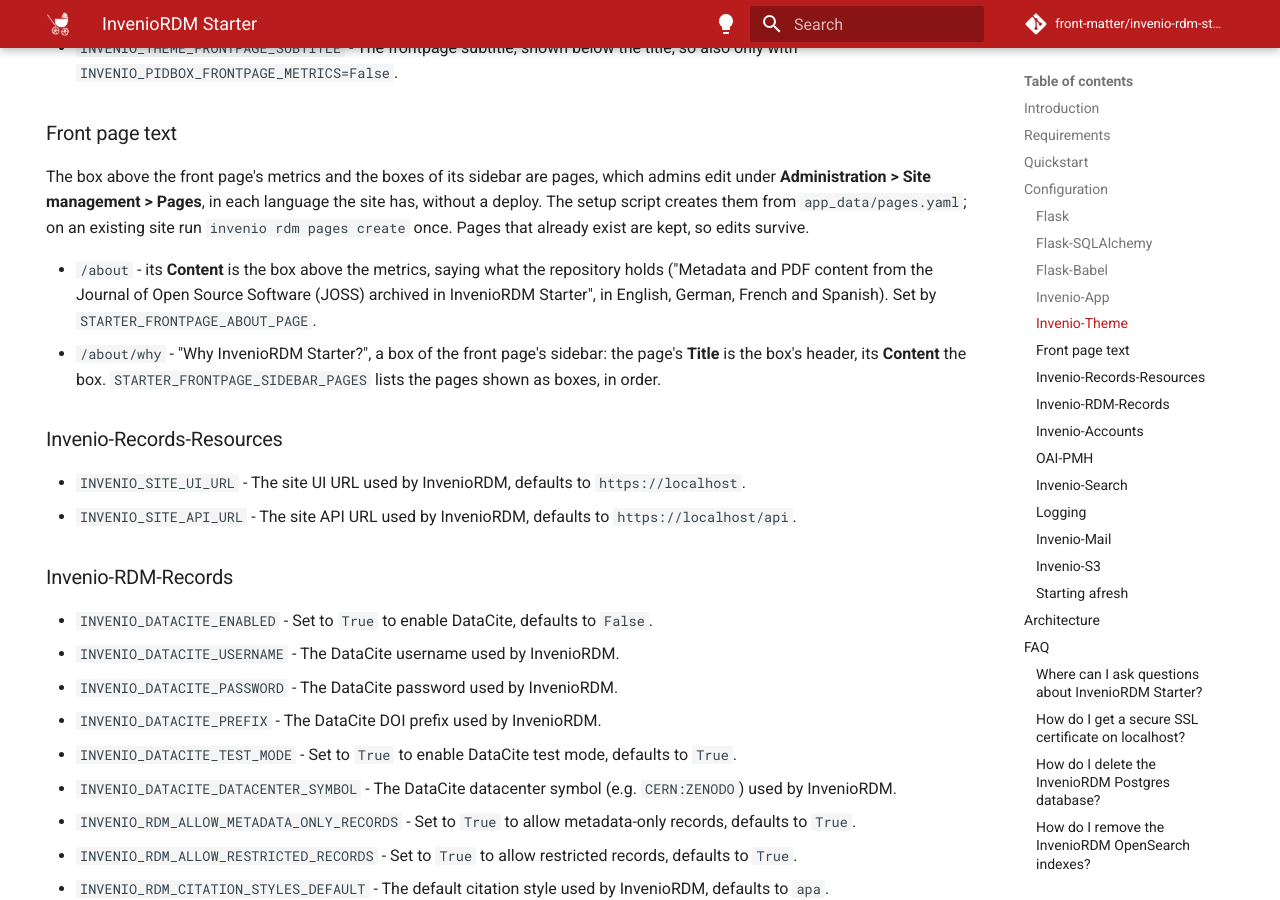
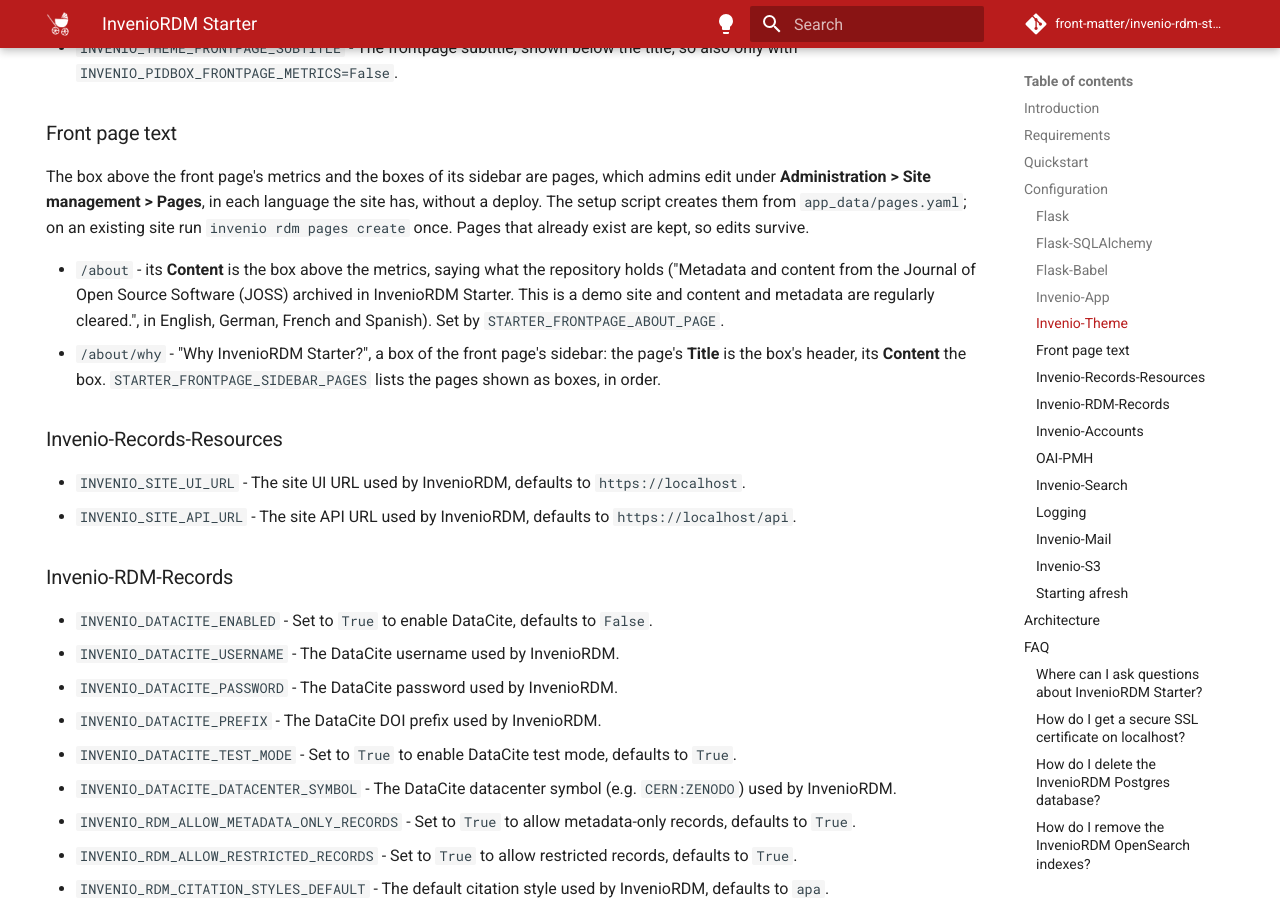
Before and after one commit to front-matter/invenio-rdm-starter, an MkDocs documentation site: the page built from docs/index.md, in a window 1280 px wide and 900 px high, scrolled down 3399 px. Built offline with MkDocs 1.6.1 and Material for MkDocs 9.7.7, drawn with Linux system fonts in a browser that asks for light colours; comment, search, counter and statistics services are not loaded.

Commit message:
feat: say on the front page that demo's content is cleared regularly
The About text says the site is a demo whose content and metadata are
regularly cleared, and archives metadata and content from JOSS rather than
naming the PDFs, in English, German, French and Spanish.

```diff
--- a/app_data/pages/about.html
+++ b/app_data/pages/about.html
@@ -1 +1 @@
-<p>Metadata and PDF content from the Journal of Open Source Software (<a href="http://joss.theoj.org/">JOSS</a>) archived in InvenioRDM Starter</p>
+<p>Metadata and content from the Journal of Open Source Software (<a href="http://joss.theoj.org/">JOSS</a>) archived in InvenioRDM Starter. This is a demo site and content and metadata are regularly cleared.</p>
--- a/docs/index.md
+++ b/docs/index.md
@@ -93,7 +93,7 @@ The `docker-compose.yml` configuration can be modified to suit your needs using
 
 The box above the front page's metrics and the boxes of its sidebar are pages, which admins edit under **Administration > Site management > Pages**, in each language the site has, without a deploy. The setup script creates them from `app_data/pages.yaml`; on an existing site run `invenio rdm pages create` once. Pages that already exist are kept, so edits survive.
 
-* `/about` - its **Content** is the box above the metrics, saying what the repository holds ("Metadata and PDF content from the Journal of Open Source Software (JOSS) archived in InvenioRDM Starter", in English, German, French and Spanish). Set by `STARTER_FRONTPAGE_ABOUT_PAGE`.
+* `/about` - its **Content** is the box above the metrics, saying what the repository holds ("Metadata and content from the Journal of Open Source Software (JOSS) archived in InvenioRDM Starter. This is a demo site and content and metadata are regularly cleared.", in English, German, French and Spanish). Set by `STARTER_FRONTPAGE_ABOUT_PAGE`.
 * `/about/why` - "Why InvenioRDM Starter?", a box of the front page's sidebar: the page's **Title** is the box's header, its **Content** the box. `STARTER_FRONTPAGE_SIDEBAR_PAGES` lists the pages shown as boxes, in order.
 
 ### Invenio-Records-Resources
```
Also changed, not shown: 4 other files.
